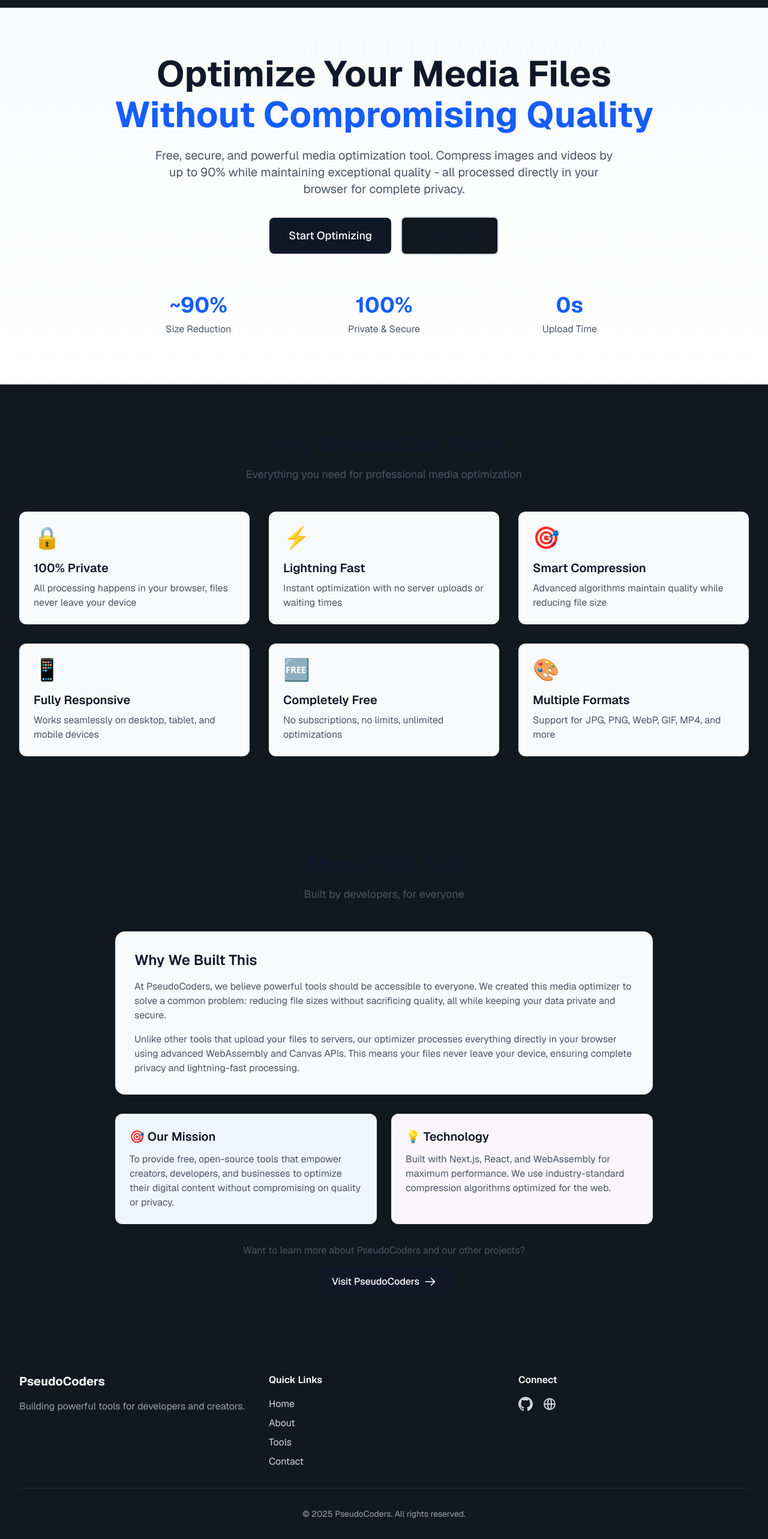
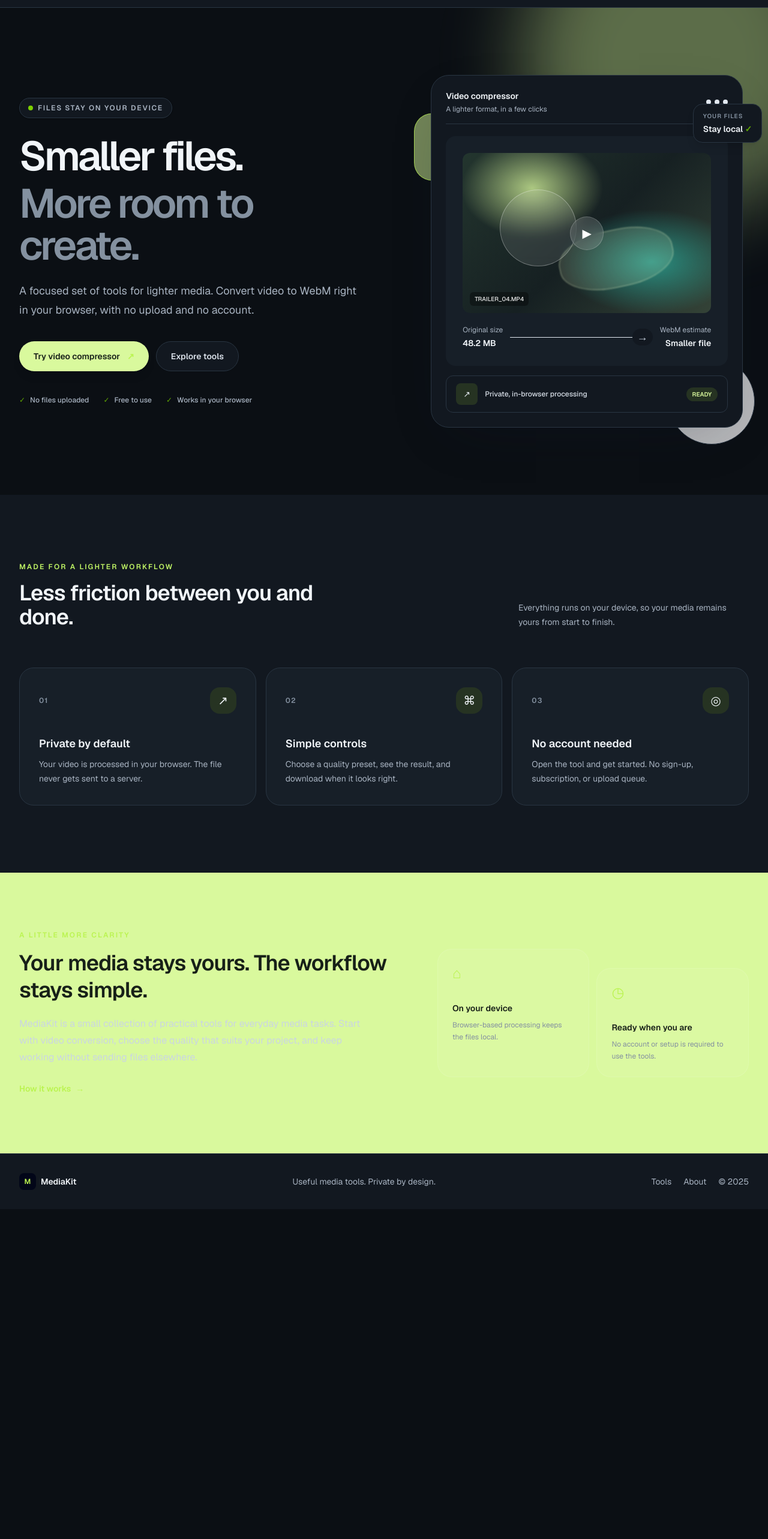
Before and after one commit to ansarulSohan/pseudocoders-media-optimizer, a Next.js app: page / in a window 1280 px wide. Shown: the part 60-2626 px from the top of the page at 60% size. After the commit the page ends 2076 px from the top, so only its background shows below. Built offline with nearby package versions, Linux system fonts and the light colour scheme.

Commit message:
Redesign landing page sections

```diff
--- a/app/components/About.tsx
+++ b/app/components/About.tsx
@@ -1,95 +1,32 @@
-import React from "react";
+import Link from "next/link";
 
-const About: React.FC = () => {
+export default function About() {
   return (
-    <section
-      id="about"
-      className="w-full py-20 px-4 sm:px-6 lg:px-8 bg-white"
-    >
-      <div className="max-w-4xl mx-auto">
-        <div className="text-center mb-12">
-          <h2 className="text-3xl sm:text-4xl font-bold text-gray-900 mb-4">
-            About This Tool
-          </h2>
-          <p className="text-lg text-gray-600">
-            Built by developers, for everyone
+    <section id="about" className="overflow-hidden bg-slate-950 px-5 py-20 text-white sm:px-8 sm:py-24">
+      <div className="mx-auto grid max-w-7xl gap-12 lg:grid-cols-[1fr_.8fr] lg:items-center">
+        <div>
+          <p className="text-xs font-semibold uppercase tracking-[0.18em] text-lime-300">A little more clarity</p>
+          <h2 className="mt-4 max-w-2xl text-3xl font-semibold leading-tight tracking-tight sm:text-4xl">Your media stays yours. The workflow stays simple.</h2>
+          <p className="mt-5 max-w-xl text-sm leading-7 text-slate-300 sm:text-base">
+            MediaKit is a small collection of practical tools for everyday media tasks. Start with video conversion, choose the quality that suits your project, and keep working without sending files elsewhere.
           </p>
+          <Link href="/about" className="mt-7 inline-flex items-center gap-2 text-sm font-semibold text-lime-300 transition hover:text-lime-200">
+            How it works <span aria-hidden="true">→</span>
+          </Link>
         </div>
-
-        <div className="prose prose-lg max-w-none">
-          <div className="bg-gray-50 rounded-2xl p-8 mb-8">
-            <h3 className="text-2xl font-semibold text-gray-900 mb-4">
-              Why We Built This
-            </h3>
-            <p className="text-gray-600 mb-4">
-              At PseudoCoders, we believe powerful tools should be accessible to
-              everyone. We created this media optimizer to solve a common
-              problem: reducing file sizes without sacrificing quality, all
-              while keeping your data private and secure.
-            </p>
-            <p className="text-gray-600">
-              Unlike other tools that upload your files to servers, our
-              optimizer processes everything directly in your browser using
-              advanced WebAssembly and Canvas APIs. This means your files never
-              leave your device, ensuring complete privacy and lightning-fast
-              processing.
-            </p>
+        <div className="grid grid-cols-2 gap-3">
+          <div className="rounded-3xl border border-white/10 bg-white/[0.06] p-6">
+            <span className="text-2xl text-lime-300">⌂</span>
+            <p className="mt-8 text-sm font-semibold">On your device</p>
+            <p className="mt-2 text-xs leading-5 text-slate-400">Browser-based processing keeps the files local.</p>
           </div>
-
-          <div className="grid grid-cols-1 md:grid-cols-2 gap-6">
-            <div className="bg-blue-50 rounded-xl p-6">
-              <h4 className="text-xl font-semibold text-gray-900 mb-3">
-                🎯 Our Mission
-              </h4>
-              <p className="text-gray-600">
-                To provide free, open-source tools that empower creators,
-                developers, and businesses to optimize their digital content
-                without compromising on quality or privacy.
-              </p>
-            </div>
-
-            <div className="bg-purple-50 rounded-xl p-6">
-              <h4 className="text-xl font-semibold text-gray-900 mb-3">
-                💡 Technology
-              </h4>
-              <p className="text-gray-600">
-                Built with Next.js, React, and WebAssembly for maximum
-                performance. We use industry-standard compression algorithms
-                optimized for the web.
-              </p>
-            </div>
-          </div>
-
-          <div className="mt-8 text-center">
-            <p className="text-gray-600 mb-4">
-              Want to learn more about PseudoCoders and our other projects?
-            </p>
-            <a
-              href="https://pseudocoders.io"
-              target="_blank"
-              rel="noopener noreferrer"
-              className="inline-flex items-center px-6 py-3 bg-gray-900 text-white rounded-lg hover:bg-gray-800 transition-colors font-medium"
-            >
-              Visit PseudoCoders
-              <svg
-                className="ml-2 w-5 h-5"
-                fill="none"
-                stroke="currentColor"
-                viewBox="0 0 24 24"
-              >
-                <path
-                  strokeLinecap="round"
-                  strokeLinejoin="round"
-                  strokeWidth={2}
-                  d="M14 5l7 7m0 0l-7 7m7-7H3"
-                />
-              </svg>
-            </a>
+          <div className="mt-8 rounded-3xl border border-white/10 bg-white/[0.06] p-6">
+            <span className="text-2xl text-lime-300">◷</span>
+            <p className="mt-8 text-sm font-semibold">Ready when you are</p>
+            <p className="mt-2 text-xs leading-5 text-slate-400">No account or setup is required to use the tools.</p>
           </div>
         </div>
       </div>
     </section>
   );
-};
-
-export default About;
+}
--- a/app/components/Features.tsx
+++ b/app/components/Features.tsx
@@ -1,74 +1,48 @@
-import React from "react";
-
-const Features: React.FC = () => {
 const features = [
   {
-      icon: "🔒",
-      title: "100% Private",
-      description:
-        "All processing happens in your browser, files never leave your device",
+    number: "01",
+    title: "Private by default",
+    description: "Your video is processed in your browser. The file never gets sent to a server.",
+    icon: "↗",
   },
   {
-      icon: "⚡",
-      title: "Lightning Fast",
-      description:
-        "Instant optimization with no server uploads or waiting times",
+    number: "02",
+    title: "Simple controls",
+    description: "Choose a quality preset, see the result, and download when it looks right.",
+    icon: "⌘",
   },
   {
-      icon: "🎯",
-      title: "Smart Compression",
-      description:
-        "Advanced algorithms maintain quality while reducing file size",
-    },
-    {
-      icon: "📱",
-      title: "Fully Responsive",
-      description: "Works seamlessly on desktop, tablet, and mobile devices",
-    },
-    {
-      icon: "🆓",
-      title: "Completely Free",
-      description: "No subscriptions, no limits, unlimited optimizations",
-    },
-    {
-      icon: "🎨",
-      title: "Multiple Formats",
-      description: "Support for JPG, PNG, WebP, GIF, MP4, and more",
+    number: "03",
+    title: "No account needed",
+    description: "Open the tool and get started. No sign-up, subscription, or upload queue.",
+    icon: "◎",
   },
 ];
 
+export default function Features() {
   return (
-    <section
-      id="features"
-      className="w-full py-20 px-4 sm:px-6 lg:px-8 bg-white"
-    >
-      <div className="max-w-7xl mx-auto">
-        <div className="text-center mb-12">
-          <h2 className="text-3xl sm:text-4xl font-bold text-gray-900 mb-4">
-            Why Choose Our Tool?
-          </h2>
-          <p className="text-lg text-gray-600 max-w-2xl mx-auto">
-            Everything you need for professional media optimization
-          </p>
+    <section id="features" className="bg-white px-5 py-20 sm:px-8 sm:py-28">
+      <div className="mx-auto max-w-7xl">
+        <div className="mb-12 flex flex-col gap-4 sm:mb-16 sm:flex-row sm:items-end sm:justify-between">
+          <div>
+            <p className="text-xs font-semibold uppercase tracking-[0.18em] text-lime-700">Made for a lighter workflow</p>
+            <h2 className="mt-4 max-w-xl text-3xl font-semibold tracking-tight text-slate-950 sm:text-4xl">Less friction between you and done.</h2>
           </div>
-
-        <div className="grid grid-cols-1 md:grid-cols-2 lg:grid-cols-3 gap-8">
-          {features.map((feature, index) => (
-            <div
-              key={index}
-              className="bg-gray-50 rounded-xl p-6 hover:shadow-lg transition-shadow"
-            >
-              <div className="text-4xl mb-4">{feature.icon}</div>
-              <h3 className="text-xl font-semibold text-gray-900 mb-2">
-                {feature.title}
-              </h3>
-              <p className="text-gray-600">{feature.description}</p>
+          <p className="max-w-sm text-sm leading-6 text-slate-500">Everything runs on your device, so your media remains yours from start to finish.</p>
         </div>
+        <div className="grid gap-4 md:grid-cols-3">
+          {features.map((feature) => (
+            <article key={feature.number} className="group rounded-3xl border border-slate-200 bg-[#fafbf8] p-6 transition duration-200 hover:-translate-y-1 hover:border-slate-300 hover:bg-white hover:shadow-xl hover:shadow-slate-900/5 sm:p-8">
+              <div className="flex items-center justify-between">
+                <span className="text-xs font-semibold tracking-widest text-slate-400">{feature.number}</span>
+                <span className="flex h-11 w-11 items-center justify-center rounded-2xl bg-lime-100 text-xl text-slate-900">{feature.icon}</span>
+              </div>
+              <h3 className="mt-9 text-lg font-semibold text-slate-950">{feature.title}</h3>
+              <p className="mt-2 max-w-sm text-sm leading-6 text-slate-500">{feature.description}</p>
+            </article>
           ))}
         </div>
       </div>
     </section>
   );
-};
-
-export default Features;
+}
--- a/app/components/Footer.tsx
+++ b/app/components/Footer.tsx
@@ -1,109 +1,20 @@
-import React from "react";
 import Link from "next/link";
 
-const Footer: React.FC = () => {
+export default function Footer() {
   return (
-    <footer className="w-full bg-gray-900 text-gray-300">
-      <div className="max-w-7xl mx-auto px-4 sm:px-6 lg:px-8 py-12">
-        <div className="grid grid-cols-1 md:grid-cols-3 gap-8">
-          {/* Brand */}
-          <div>
-            <h3 className="text-white text-xl font-bold mb-4">
-              PseudoCoders
-            </h3>
-            <p className="text-gray-400">
-              Building powerful tools for developers and creators.
-            </p>
-          </div>
-
-          {/* Links */}
-          <div>
-            <h4 className="text-white font-semibold mb-4">Quick Links</h4>
-            <ul className="space-y-2">
-              <li>
-                <Link href="/" className="hover:text-white transition-colors">
-                  Home
-                </Link>
-              </li>
-              <li>
-                <Link
-                  href="/about"
-                  className="hover:text-white transition-colors"
-                >
-                  About
-                </Link>
-              </li>
-              <li>
-                <Link
-                  href="/tools"
-                  className="hover:text-white transition-colors"
-                >
-                  Tools
-                </Link>
-              </li>
-              <li>
-                <Link
-                  href="/contact"
-                  className="hover:text-white transition-colors"
-                >
-                  Contact
-                </Link>
-              </li>
-            </ul>
-          </div>
-
-          {/* Social */}
-          <div>
-            <h4 className="text-white font-semibold mb-4">Connect</h4>
-            <div className="flex space-x-4">
-              <a
-                href="https://github.com/pseudocoders"
-                target="_blank"
-                rel="noopener noreferrer"
-                className="hover:text-white transition-colors"
-                aria-label="GitHub"
-              >
-                <svg
-                  className="w-6 h-6"
-                  fill="currentColor"
-                  viewBox="0 0 24 24"
-                >
-                  <path d="M12 0c-6.626 0-12 5.373-12 12 0 5.302 3.438 9.8 8.207 11.387.599.111.793-.261.793-.577v-2.234c-3.338.726-4.033-1.416-4.033-1.416-.546-1.387-1.333-1.756-1.333-1.756-1.089-.745.083-.729.083-.729 1.205.084 1.839 1.237 1.839 1.237 1.07 1.834 2.807 1.304 3.492.997.107-.775.418-1.305.762-1.604-2.665-.305-5.467-1.334-5.467-5.931 0-1.311.469-2.381 1.236-3.221-.124-.303-.535-1.524.117-3.176 0 0 1.008-.322 3.301 1.23.957-.266 1.983-.399 3.003-.404 1.02.005 2.047.138 3.006.404 2.291-1.552 3.297-1.23 3.297-1.23.653 1.653.242 2.874.118 3.176.77.84 1.235 1.911 1.235 3.221 0 4.609-2.807 5.624-5.479 5.921.43.372.823 1.102.823 2.222v3.293c0 .319.192.694.801.576 4.765-1.589 8.199-6.086 8.199-11.386 0-6.627-5.373-12-12-12z" />
-                </svg>
-              </a>
-              <a
-                href="https://pseudocoders.io"
-                target="_blank"
-                rel="noopener noreferrer"
-                className="hover:text-white transition-colors"
-                aria-label="Website"
-              >
-                <svg
-                  className="w-6 h-6"
-                  fill="none"
-                  stroke="currentColor"
-                  viewBox="0 0 24 24"
-                >
-                  <path
-                    strokeLinecap="round"
-                    strokeLinejoin="round"
-                    strokeWidth={2}
-                    d="M21 12a9 9 0 01-9 9m9-9a9 9 0 00-9-9m9 9H3m9 9a9 9 0 01-9-9m9 9c1.657 0 3-4.03 3-9s-1.343-9-3-9m0 18c-1.657 0-3-4.03-3-9s1.343-9 3-9m-9 9a9 9 0 019-9"
-                  />
-                </svg>
-              </a>
-            </div>
-          </div>
-        </div>
-
-        <div className="border-t border-gray-800 mt-8 pt-8 text-center text-sm text-gray-400">
-          <p>
-            © {new Date().getFullYear()} PseudoCoders. All rights reserved.
-          </p>
-        </div>
+    <footer className="border-t border-slate-200 bg-white">
+      <div className="mx-auto flex max-w-7xl flex-col gap-6 px-5 py-8 text-sm text-slate-500 sm:px-8 md:flex-row md:items-center md:justify-between">
+        <Link href="/" className="flex items-center gap-2 font-semibold text-slate-900">
+          <span className="flex h-7 w-7 items-center justify-center rounded-lg bg-slate-950 text-xs text-lime-300">M</span>
+          MediaKit
+        </Link>
+        <p>Useful media tools. Private by design.</p>
+        <nav className="flex gap-5" aria-label="Footer navigation">
+          <Link href="/tools" className="transition hover:text-slate-900">Tools</Link>
+          <Link href="/about" className="transition hover:text-slate-900">About</Link>
+          <span>© {new Date().getFullYear()}</span>
+        </nav>
       </div>
     </footer>
   );
-};
-
-export default Footer;
+}
--- a/app/components/Hero.tsx
+++ b/app/components/Hero.tsx
@@ -1,55 +1,73 @@
-import React from "react";
+import Link from "next/link";
 
-const Hero: React.FC = () => {
+export default function Hero() {
   return (
-    <section className="w-full py-20 px-4 sm:px-6 lg:px-8 bg-gradient-to-b from-gray-50 to-white">
-      <div className="max-w-7xl mx-auto">
-        <div className="text-center">
-          <h1 className="text-4xl sm:text-5xl lg:text-6xl font-bold text-gray-900 mb-6">
-            Optimize Your Media Files
-            <span className="block text-blue-600 mt-2">
-              Without Compromising Quality
-            </span>
+    <section className="relative overflow-hidden bg-[#f7f8f4]">
+      <div className="pointer-events-none absolute -right-28 -top-44 h-[520px] w-[520px] rounded-full bg-lime-200/40 blur-3xl" />
+      <div className="mx-auto grid max-w-7xl items-center gap-14 px-5 py-16 sm:px-8 sm:py-24 lg:grid-cols-[1.05fr_.95fr] lg:gap-20 lg:py-28">
+        <div className="relative z-10">
+          <div className="mb-7 inline-flex items-center gap-2 rounded-full border border-slate-200 bg-white/80 px-3.5 py-2 text-xs font-semibold uppercase tracking-[0.14em] text-slate-600 shadow-sm">
+            <span className="h-2 w-2 rounded-full bg-lime-500" /> Files stay on your device
+          </div>
+          <h1 className="max-w-2xl text-5xl font-semibold leading-[1.04] tracking-[-0.055em] text-slate-950 sm:text-6xl lg:text-[68px]">
+            Smaller files.
+            <span className="mt-2 block text-slate-400">More room to create.</span>
           </h1>
-          <p className="text-xl text-gray-600 mb-8 max-w-3xl mx-auto">
-            Free, secure, and powerful media optimization tool. Compress images
-            and videos by up to 90% while maintaining exceptional quality - all
-            processed directly in your browser for complete privacy.
+          <p className="mt-6 max-w-xl text-base leading-7 text-slate-600 sm:text-lg sm:leading-8">
+            A focused set of tools for lighter media. Convert video to WebM right in your browser, with no upload and no account.
           </p>
-          <div className="flex flex-col sm:flex-row gap-4 justify-center items-center">
-            <a
-              href="/video-to-webm"
-              className="px-8 py-4 bg-gray-900 text-white rounded-lg hover:bg-gray-800 transition-colors font-medium text-lg"
-            >
-              Start Optimizing
-            </a>
-            <a
-              href="/about"
-              className="px-8 py-4 bg-white text-gray-900 border-2 border-gray-300 rounded-lg hover:border-gray-400 transition-colors font-medium text-lg"
-            >
-              Learn More
-            </a>
+          <div className="mt-9 flex flex-col gap-3 sm:flex-row">
+            <Link href="/video-to-webm" className="inline-flex items-center justify-center gap-3 rounded-full bg-slate-950 px-6 py-3.5 text-sm font-semibold text-white shadow-lg shadow-slate-950/10 transition hover:-translate-y-0.5 hover:bg-slate-800">
+              Try video compressor <span className="text-lime-300" aria-hidden="true">↗</span>
+            </Link>
+            <Link href="/tools" className="inline-flex items-center justify-center rounded-full border border-slate-300 bg-white px-6 py-3.5 text-sm font-semibold text-slate-700 transition hover:border-slate-400 hover:text-slate-950">
+              Explore tools
+            </Link>
+          </div>
+          <div className="mt-10 flex flex-wrap items-center gap-x-6 gap-y-3 text-xs font-medium text-slate-500">
+            <span className="flex items-center gap-2"><span className="text-lime-600">✓</span> No files uploaded</span>
+            <span className="flex items-center gap-2"><span className="text-lime-600">✓</span> Free to use</span>
+            <span className="flex items-center gap-2"><span className="text-lime-600">✓</span> Works in your browser</span>
           </div>
         </div>
 
-        {/* Statistics */}
-        <div className="grid grid-cols-1 md:grid-cols-3 gap-8 mt-16 max-w-4xl mx-auto">
-          <div className="text-center">
-            <div className="text-4xl font-bold text-blue-600 mb-2">~90%</div>
-            <div className="text-gray-600">Size Reduction</div>
+        <div className="relative mx-auto w-full max-w-[520px]">
+          <div className="absolute -left-7 top-16 hidden h-28 w-28 rounded-[30px] border border-lime-300/70 bg-lime-200/50 sm:block" />
+          <div className="absolute -bottom-7 -right-5 hidden h-36 w-36 rounded-full border border-slate-200 bg-white/70 sm:block" />
+          <div className="relative rounded-[30px] border border-slate-200 bg-white p-4 shadow-[0_28px_90px_-38px_rgba(15,23,42,.30)] sm:p-6">
+            <div className="flex items-center justify-between border-b border-slate-100 pb-4">
+              <div>
+                <p className="text-sm font-semibold text-slate-900">Video compressor</p>
+                <p className="mt-1 text-xs text-slate-500">A lighter format, in a few clicks</p>
+              </div>
+              <div className="flex gap-1.5" aria-hidden="true"><i className="h-2 w-2 rounded-full bg-slate-200"/><i className="h-2 w-2 rounded-full bg-slate-200"/><i className="h-2 w-2 rounded-full bg-slate-200"/></div>
+            </div>
+            <div className="mt-5 rounded-2xl bg-[#f5f6f2] p-5 sm:p-7">
+              <div className="flex aspect-[1.55] items-center justify-center overflow-hidden rounded-xl bg-slate-900">
+                <div className="relative h-full w-full bg-[radial-gradient(ellipse_at_28%_22%,rgba(217,249,157,.76),transparent_28%),radial-gradient(ellipse_at_76%_68%,rgba(45,212,191,.58),transparent_34%),linear-gradient(135deg,#23352e_0%,#162022_52%,#344337_100%)]">
+                  <div className="absolute left-[15%] top-[23%] h-24 w-24 rounded-full border border-white/30 bg-white/10 backdrop-blur-sm sm:h-32 sm:w-32" />
+                  <div className="absolute bottom-[16%] right-[15%] h-20 w-36 -rotate-12 rounded-[45%] border border-lime-100/50 bg-lime-100/15 blur-[1px] sm:h-24 sm:w-48" />
+                  <span className="absolute inset-0 flex items-center justify-center"><span className="flex h-14 w-14 items-center justify-center rounded-full border border-white/20 bg-white/15 text-xl text-white backdrop-blur-md">▶</span></span>
+                  <span className="absolute bottom-3 left-3 rounded-md bg-black/35 px-2 py-1 text-[10px] font-medium text-white/90">TRAILER_04.MP4</span>
+                </div>
+              </div>
+              <div className="mt-5 flex items-center justify-between gap-3">
+                <div><p className="text-xs text-slate-500">Original size</p><p className="mt-1 text-sm font-semibold text-slate-900">48.2 MB</p></div>
+                <div className="flex flex-1 items-center justify-center text-slate-300" aria-hidden="true"><span className="h-px w-full bg-slate-200"/><span className="-ml-1 rounded-full bg-white px-2 text-lg">→</span></div>
+                <div className="text-right"><p className="text-xs text-slate-500">WebM estimate</p><p className="mt-1 text-sm font-semibold text-slate-900">Smaller file</p></div>
+              </div>
+            </div>
+            <div className="mt-4 flex items-center justify-between rounded-xl border border-slate-100 px-4 py-3">
+              <div className="flex items-center gap-3"><span className="flex h-9 w-9 items-center justify-center rounded-lg bg-lime-100 text-sm">↗</span><span className="text-xs font-medium text-slate-700">Private, in-browser processing</span></div>
+              <span className="rounded-full bg-lime-100 px-2.5 py-1 text-[10px] font-semibold text-lime-800">READY</span>
+            </div>
           </div>
-          <div className="text-center">
-            <div className="text-4xl font-bold text-blue-600 mb-2">100%</div>
-            <div className="text-gray-600">Private & Secure</div>
-          </div>
-          <div className="text-center">
-            <div className="text-4xl font-bold text-blue-600 mb-2">0s</div>
-            <div className="text-gray-600">Upload Time</div>
+          <div className="absolute -right-2 top-12 rounded-2xl border border-slate-100 bg-white px-4 py-3 shadow-lg sm:-right-8">
+            <p className="text-[10px] font-semibold uppercase tracking-widest text-slate-400">Your files</p>
+            <p className="mt-1 text-sm font-semibold text-slate-900">Stay local <span className="text-lime-600">✓</span></p>
           </div>
         </div>
       </div>
     </section>
   );
-};
-
-export default Hero;
+}
```
Lines whose indentation alone changed are shown as unchanged.
